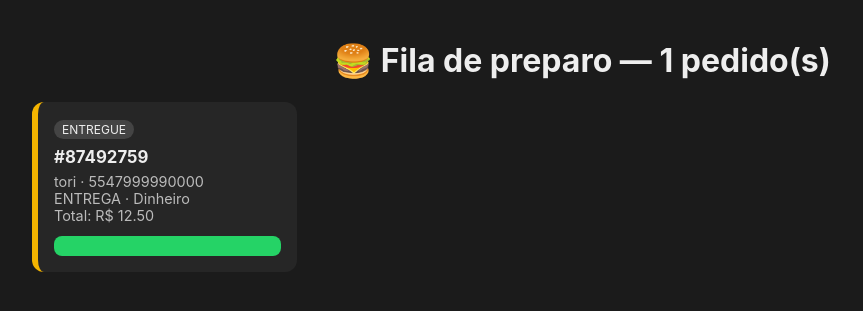
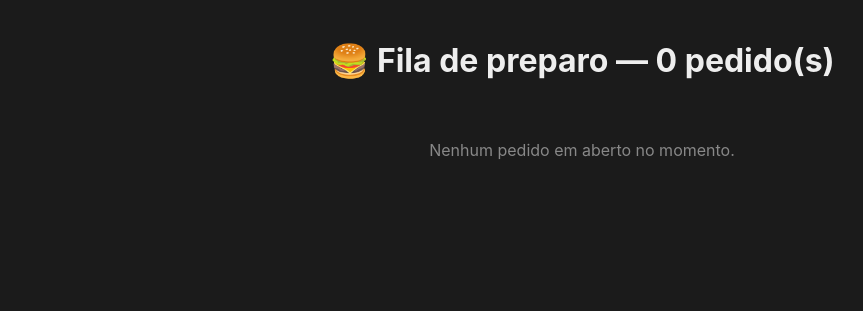
Before and after one commit to joao-victor-weber/deliverBot, a Flask app: page /cozinha in a window 1280 px wide. Shown: the top 311 px of the page, without its empty margins (58-921 px from the left). Run offline with Flask 3, Linux system fonts and the light colour scheme; data comes from the database, SQL or seed files in the repository; both versions use the stored data as it was after the commit.

Commit message:
feat: Adicionar suporte para cidades atendidas e atualizar status de pedidos

```diff
--- a/sql/schema.sql
+++ b/sql/schema.sql
@@ -50,7 +50,8 @@ CREATE TABLE IF NOT EXISTS fila_preparo (
     pedido_id     INTEGER NOT NULL UNIQUE REFERENCES pedidos(id),
     posicao       INTEGER NOT NULL,
     status        TEXT NOT NULL DEFAULT 'AGUARDANDO',
-    -- AGUARDANDO -> EM_PREPARO -> PRONTO -> RETIRADO
+    -- RETIRADA: AGUARDANDO -> EM_PREPARO -> PRONTO -> RETIRADO
+    -- ENTREGA: AGUARDANDO -> EM_PREPARO -> PRONTO -> SAIU_PARA_ENTREGA -> ENTREGUE
     atualizado_em TEXT NOT NULL DEFAULT (datetime('now'))
 );
 
--- a/src/app.py
+++ b/src/app.py
@@ -145,7 +145,7 @@ def enviar_pedido(token):
 
     endereco = ""
     if forma_entrega == "ENTREGA":
-        ok_cep, msg_cep, dados_cep = viacep.validar_area_entrega(cep)
+        ok_cep, msg_cep, dados_cep = viacep.validar_area_entrega(cep, config.CIDADES_ATENDIDAS)
         if not ok_cep:
             produtos = cardapio.listar_produtos_ativos()
             grupos = cardapio.agrupar_por_categoria(produtos)
--- a/src/fila.py
+++ b/src/fila.py
@@ -2,19 +2,6 @@ from .db import get_conn
 from . import pedidos as pedidos_repo
 from . import recibo
 from . import whatsapp
-
-_TRANSICOES = {
-    "AGUARDANDO": "EM_PREPARO",
-    "EM_PREPARO": "PRONTO",
-    "PRONTO": "RETIRADO",
-}
-
-_STATUS_FILA_PARA_PEDIDO = {
-    "AGUARDANDO": "CONFIRMADO",
-    "EM_PREPARO": "EM_PREPARO",
-    "PRONTO": "PRONTO",
-    "RETIRADO": "RETIRADO",
-}
 
 
 def listar_fila():
@@ -25,36 +12,105 @@ def listar_fila():
             "FROM fila_preparo f "
             "JOIN pedidos p ON p.id = f.pedido_id "
             "JOIN clientes c ON c.id = p.cliente_id "
-            "WHERE f.status != 'RETIRADO' "
+            "WHERE f.status NOT IN ('RETIRADO', 'ENTREGUE') "
             "ORDER BY f.posicao"
         ).fetchall()
     return [dict(r) for r in rows]
 
 
+def _proximo_status(status_atual: str, forma_entrega: str) -> str | None:
+    if status_atual == "AGUARDANDO":
+        return "EM_PREPARO"
+
+    if status_atual == "EM_PREPARO":
+        return "PRONTO"
+
+    if status_atual == "PRONTO":
+        if forma_entrega == "ENTREGA":
+            return "SAIU_PARA_ENTREGA"
+        return "RETIRADO"
+
+    if status_atual == "SAIU_PARA_ENTREGA":
+        return "ENTREGUE"
+
+    return None
+
+
+def _status_pedido(status_fila: str) -> str:
+    mapa = {
+        "AGUARDANDO": "CONFIRMADO",
+        "EM_PREPARO": "EM_PREPARO",
+        "PRONTO": "PRONTO",
+        "SAIU_PARA_ENTREGA": "SAIU_PARA_ENTREGA",
+        "ENTREGUE": "ENTREGUE",
+        "RETIRADO": "RETIRADO",
+    }
+    return mapa[status_fila]
+
+
 def avancar_status(pedido_id: int) -> dict:
-    """Avança o pedido para o próximo status da fila e notifica o cliente no WhatsApp."""
+    """Avança o pedido e notifica automaticamente o cliente."""
+
     with get_conn() as conn:
-        fila = conn.execute(
-            "SELECT * FROM fila_preparo WHERE pedido_id = ?", (pedido_id,)
+        registro = conn.execute(
+            """
+            SELECT f.*, p.forma_entrega
+            FROM fila_preparo f
+            JOIN pedidos p ON p.id = f.pedido_id
+            WHERE f.pedido_id = ?
+            """,
+            (pedido_id,),
         ).fetchone()
-        if fila is None:
+
+        if registro is None:
             raise ValueError("Pedido não encontrado na fila de preparo.")
 
-        proximo = _TRANSICOES.get(fila["status"])
+        proximo = _proximo_status(
+            registro["status"],
+            registro["forma_entrega"],
+        )
+
         if proximo is None:
-            raise ValueError(f"Pedido já está no status final ({fila['status']}).")
+            raise ValueError(
+                f"Pedido já está no status final ({registro['status']})."
+            )
+
+        novo_status_pedido = _status_pedido(proximo)
 
         conn.execute(
-            "UPDATE fila_preparo SET status = ?, atualizado_em = datetime('now') WHERE pedido_id = ?",
+            """
+            UPDATE fila_preparo
+            SET status = ?, atualizado_em = datetime('now')
+            WHERE pedido_id = ?
+            """,
             (proximo, pedido_id),
         )
+
         conn.execute(
-            "UPDATE pedidos SET status = ?, atualizado_em = datetime('now') WHERE id = ?",
-            (_STATUS_FILA_PARA_PEDIDO[proximo], pedido_id),
+            """
+            UPDATE pedidos
+            SET status = ?, atualizado_em = datetime('now')
+            WHERE id = ?
+            """,
+            (novo_status_pedido, pedido_id),
         )
 
     pedido = pedidos_repo.obter_pedido(pedido_id)
-    mensagem = recibo.montar_mensagem_status(pedido, _STATUS_FILA_PARA_PEDIDO[proximo])
-    whatsapp.enviar_mensagem(pedido["cliente_telefone"], mensagem)
-    pedidos_repo.registrar_mensagem(pedido["cliente_telefone"], "SAIDA", mensagem)
+
+    mensagem = recibo.montar_mensagem_status(
+        pedido,
+        novo_status_pedido,
+    )
+
+    whatsapp.enviar_mensagem(
+        pedido["cliente_telefone"],
+        mensagem,
+    )
+
+    pedidos_repo.registrar_mensagem(
+        pedido["cliente_telefone"],
+        "SAIDA",
+        mensagem,
+    )
+
     return pedido
--- a/src/recibo.py
+++ b/src/recibo.py
@@ -73,6 +73,7 @@ _TEXTOS_STATUS = {
     ),
     "EM_PREPARO": "Seu pedido está em preparo na cozinha... 👨‍🍳",
     "PRONTO": "Pronto para retirada.\nPode vir, seu pedido já está lhe aguardando...",
+    "SAIU_PARA_ENTREGA": "Seu pedido saiu para entrega! 🛵 Em breve ele chegará até você.",
     "ENTREGUE": "Pedido entregue. Bom apetite! 🍔",
     "RETIRADO": "Pedido retirado. Obrigado pela preferência, volte sempre! 🏴‍☠️",
     "CANCELADO": "Seu pedido foi cancelado. Qualquer dúvida, é só chamar por aqui.",
--- a/web/templates/cozinha.html
+++ b/web/templates/cozinha.html
@@ -3,48 +3,168 @@
 <head>
   <meta charset="utf-8">
   <meta name="viewport" content="width=device-width, initial-scale=1">
+
   <title>Fila de preparo — Cozinha</title>
+
   <meta http-equiv="refresh" content="15">
+
   <style>
-    body { font-family: -apple-system, Segoe UI, Roboto, Arial, sans-serif; background:#1b1b1b; color:#eee; margin:0; padding:20px; }
-    h1 { text-align:center; }
-    .fila { display:grid; grid-template-columns:repeat(auto-fill,minmax(260px,1fr)); gap:14px; max-width:1100px; margin:20px auto; }
-    .pedido { background:#262626; border-radius:12px; padding:16px; border-left:6px solid #f4b400; }
-    .pedido.EM_PREPARO { border-color:#4285f4; }
-    .pedido.PRONTO { border-color:#25d366; }
-    .pedido h2 { margin:0 0 6px; font-size:1.05rem; }
-    .status { display:inline-block; font-size:.75rem; padding:2px 8px; border-radius:20px; background:#444; margin-bottom:8px; }
-    .cliente { color:#bbb; font-size:.9rem; }
-    button { width:100%; margin-top:12px; padding:10px; border:none; border-radius:8px; background:#25d366; color:#111; font-weight:600; cursor:pointer; }
-    .vazio { text-align:center; color:#888; margin-top:60px; }
+    body {
+      font-family: -apple-system, Segoe UI, Roboto, Arial, sans-serif;
+      background: #1b1b1b;
+      color: #eee;
+      margin: 0;
+      padding: 20px;
+    }
+
+    h1 {
+      text-align: center;
+    }
+
+    .fila {
+      display: grid;
+      grid-template-columns: repeat(auto-fill, minmax(260px, 1fr));
+      gap: 14px;
+      max-width: 1100px;
+      margin: 20px auto;
+    }
+
+    .pedido {
+      background: #262626;
+      border-radius: 12px;
+      padding: 16px;
+      border-left: 6px solid #f4b400;
+    }
+
+    .pedido.EM_PREPARO {
+      border-color: #4285f4;
+    }
+
+    .pedido.PRONTO {
+      border-color: #25d366;
+    }
+
+    .pedido.SAIU_PARA_ENTREGA {
+      border-color: #ff7b00;
+    }
+
+    .pedido h2 {
+      margin: 0 0 6px;
+      font-size: 1.05rem;
+    }
+
+    .status {
+      display: inline-block;
+      font-size: .75rem;
+      padding: 2px 8px;
+      border-radius: 20px;
+      background: #444;
+      margin-bottom: 8px;
+    }
+
+    .cliente {
+      color: #bbb;
+      font-size: .9rem;
+      margin-top: 4px;
+    }
+
+    button {
+      width: 100%;
+      margin-top: 12px;
+      padding: 10px;
+      border: none;
+      border-radius: 8px;
+      background: #25d366;
+      color: #111;
+      font-weight: 600;
+      cursor: pointer;
+    }
+
+    button:hover {
+      opacity: .9;
+    }
+
+    .vazio {
+      text-align: center;
+      color: #888;
+      margin-top: 60px;
+    }
   </style>
 </head>
+
 <body>
+
   <h1>🍔 Fila de preparo — {{ fila|length }} pedido(s)</h1>
 
   {% if not fila %}
-    <p class="vazio">Nenhum pedido em aberto no momento.</p>
+
+    <p class="vazio">
+      Nenhum pedido em aberto no momento.
+    </p>
+
   {% else %}
+
   <div class="fila">
+
     {% for pedido in fila %}
+
     <div class="pedido {{ pedido.status }}">
-      <span class="status">{{ pedido.status.replace('_', ' ') }}</span>
+
+      <span class="status">
+        {{ pedido.status.replace('_', ' ') }}
+      </span>
+
       <h2>{{ pedido.numero_pedido }}</h2>
-      <div class="cliente">{{ pedido.cliente_nome }} · {{ pedido.cliente_telefone }}</div>
-      <div class="cliente">{{ pedido.forma_entrega }} · {{ pedido.forma_pagamento }}</div>
-      <div class="cliente">Total: R$ {{ "%.2f"|format(pedido.total_pedido) }}</div>
-      {% if pedido.status != 'RETIRADO' %}
+
+      <div class="cliente">
+        {{ pedido.cliente_nome }} · {{ pedido.cliente_telefone }}
+      </div>
+
+      <div class="cliente">
+        {{ pedido.forma_entrega }} · {{ pedido.forma_pagamento }}
+      </div>
+
+      <div class="cliente">
+        Total: R$ {{ "%.2f"|format(pedido.total_pedido) }}
+      </div>
+
       <form method="post" action="/cozinha/avancar/{{ pedido.pedido_id }}">
+
         <button type="submit">
-          {% if pedido.status == 'AGUARDANDO' %}Iniciar preparo
-          {% elif pedido.status == 'EM_PREPARO' %}Marcar como pronto
-          {% elif pedido.status == 'PRONTO' %}Marcar como retirado{% endif %}
+
+          {% if pedido.status == 'AGUARDANDO' %}
+
+            Iniciar preparo
+
+          {% elif pedido.status == 'EM_PREPARO' %}
+
+            Marcar como pronto
+
+          {% elif pedido.status == 'PRONTO' and pedido.forma_entrega == 'ENTREGA' %}
+
+            🛵 Saiu para entrega
+
+          {% elif pedido.status == 'PRONTO' %}
+
+            Marcar como retirado
+
+          {% elif pedido.status == 'SAIU_PARA_ENTREGA' %}
+
+            Confirmar entrega
+
+          {% endif %}
+
         </button>
+
       </form>
-      {% endif %}
+
     </div>
+
     {% endfor %}
+
   </div>
+
   {% endif %}
+
 </body>
 </html>
```
Also changed, not shown: src/config.py (+8 -0 lines), data/deliverybot.db, 1 other file.
